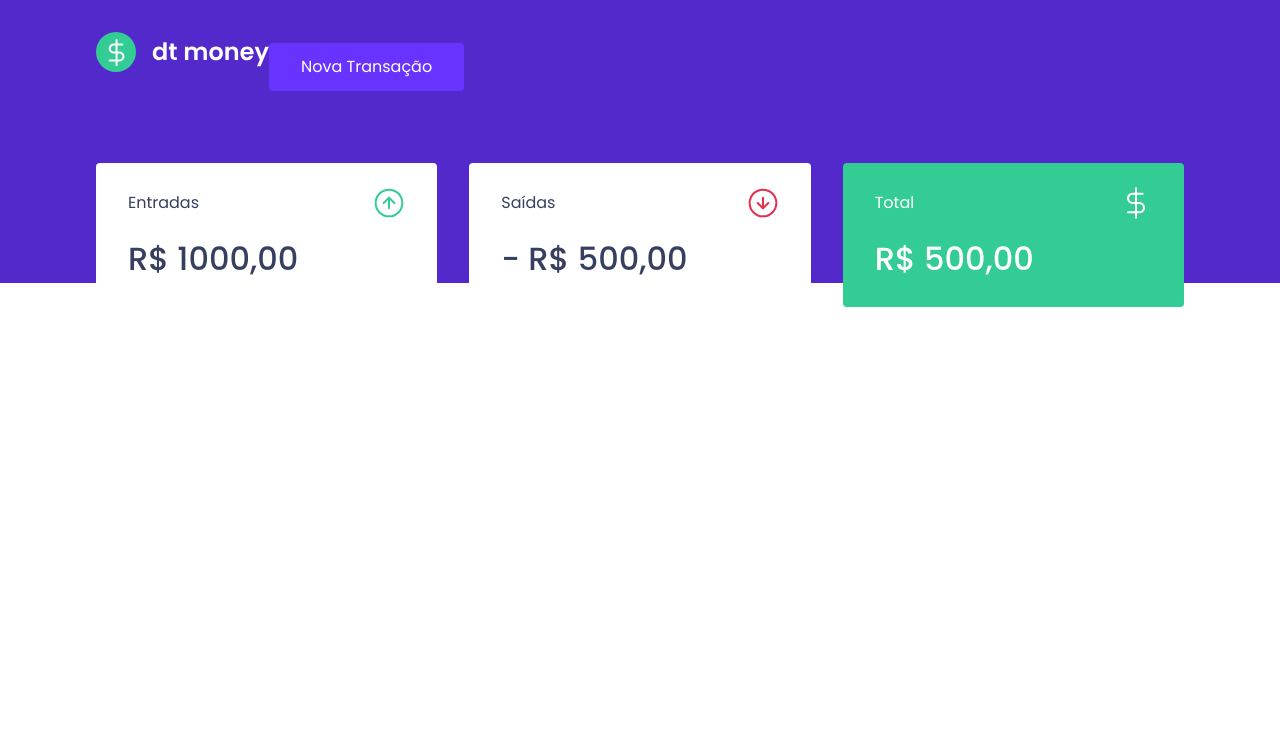
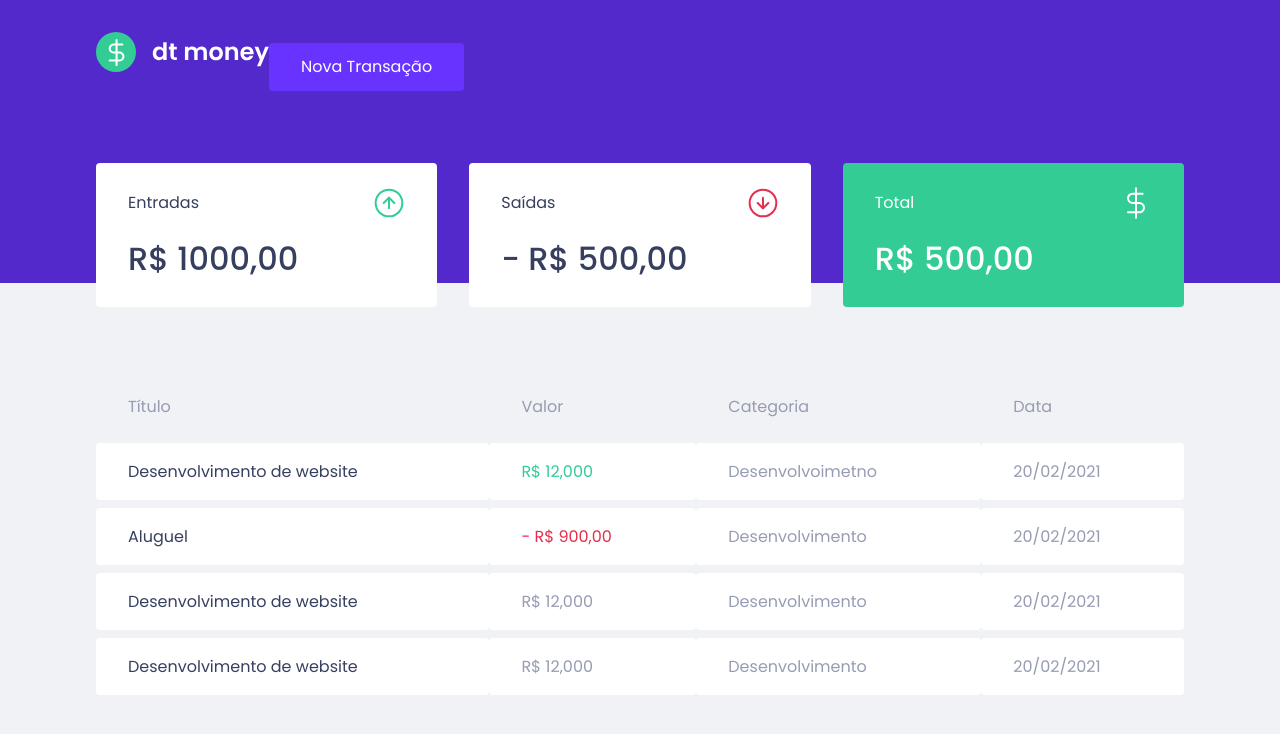
Before and after one commit to k3n3dfelix/RocketSeat, a React (Create React App) app in the folder dtmoney/: page / in a window 1280 px wide. Shown: the top 734 px of the page. Built offline with nearby package versions, Linux system fonts and the light colour scheme.

Commit message:
Criado e estilizado component TransactionsTable

```diff
--- a/dtmoney/src/components/Dashboard/index.tsx
+++ b/dtmoney/src/components/Dashboard/index.tsx
@@ -1,9 +1,12 @@
 import { Summary } from "../Summary";
+import { TransactionTable } from "../TransactionsTable";
 import { Container } from "./styles";
+
 export function Dashboard(){
     return (
         <Container>
             <Summary></Summary>
+            <TransactionTable/>
         </Container>
     );
 }
--- /dev/null
+++ b/dtmoney/src/components/TransactionsTable/index.tsx
@@ -0,0 +1,44 @@
+import {Container} from "./styles";
+
+export function TransactionTable(){
+    return (
+        <Container>
+            <table>
+                <thead>
+                    <tr>
+                        <th>Título</th>
+                        <th>Valor</th>
+                        <th>Categoria</th>
+                        <th>Data</th>
+                    </tr>
+                </thead>
+                <tbody>
+                    <tr>
+                        <td>Desenvolvimento de website</td>
+                        <td className="deposit">R$ 12,000</td>
+                        <td>Desenvolvoimetno</td>
+                        <td>20/02/2021</td>
+                    </tr>
+                    <tr>
+                        <td>Aluguel</td>
+                        <td className="withDraw">- R$ 900,00</td>
+                        <td>Desenvolvimento</td>
+                        <td>20/02/2021</td>
+                    </tr>
+                    <tr>
+                        <td>Desenvolvimento de website</td>
+                        <td>R$ 12,000</td>
+                        <td>Desenvolvimento</td>
+                        <td>20/02/2021</td>
+                    </tr>
+                    <tr>
+                        <td>Desenvolvimento de website</td>
+                        <td>R$ 12,000</td>
+                        <td>Desenvolvimento</td>
+                        <td>20/02/2021</td>
+                    </tr>
+                </tbody>
+            </table>
+        </Container>
+    );
+}
--- /dev/null
+++ b/dtmoney/src/components/TransactionsTable/styles.ts
@@ -0,0 +1,40 @@
+import styled from "styled-components";
+
+export const Container = styled.div `
+    margin-top: 4rem;
+
+    table{
+        width:100%;
+        border-spacing: 0 0.5rem;
+
+        th {
+            color: var(--text-body);
+            font-weight: 400;
+            padding: 1rem 2rem;
+            text-align: left;
+            line-height: 1.5rem;
+        }
+
+        td {
+            padding: 1rem 2rem;
+            border: 0;
+            background: var(--shape);
+            color: var(--text-body);
+            border-radius: 0.25rem;
+
+            &:first-child {
+                color: var(--text-title);
+            }
+
+            &.deposit {
+                color: var(--green);
+            }
+
+            &.withDraw {
+                color: var(--red);
+            }
+
+        }
+    }
+
+`;
--- a/dtmoney/src/styles/global.ts
+++ b/dtmoney/src/styles/global.ts
@@ -12,7 +12,7 @@
         --text-title: #363F5F;
         --text-body: #969CB3;
 
-        --background: #F0F2F5;
+
         --shape: #FFFFFF;
     }
     * {
@@ -32,7 +32,7 @@
     }
 
     body {
-        background: var(--brackground);
+        background: var(--background);
         -webkit-font-smoothing: antialiased;
     }
 
```
